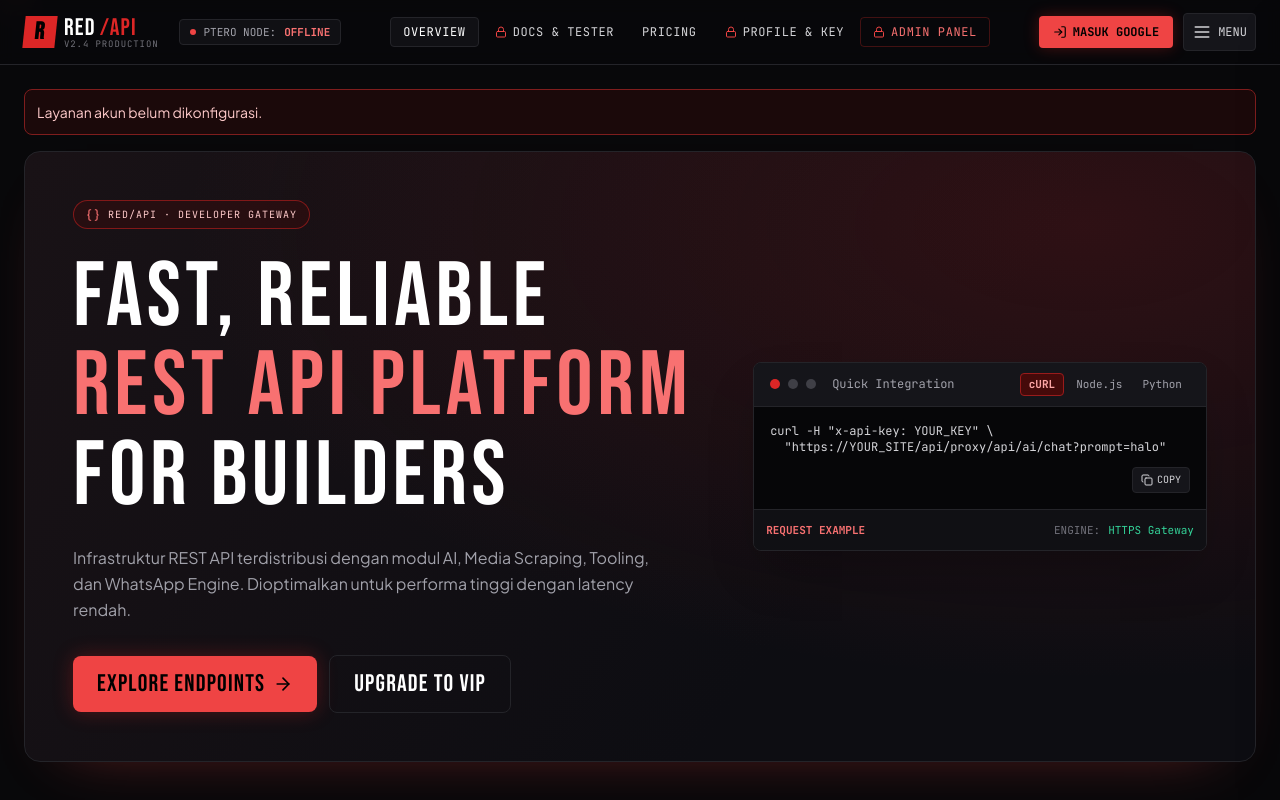
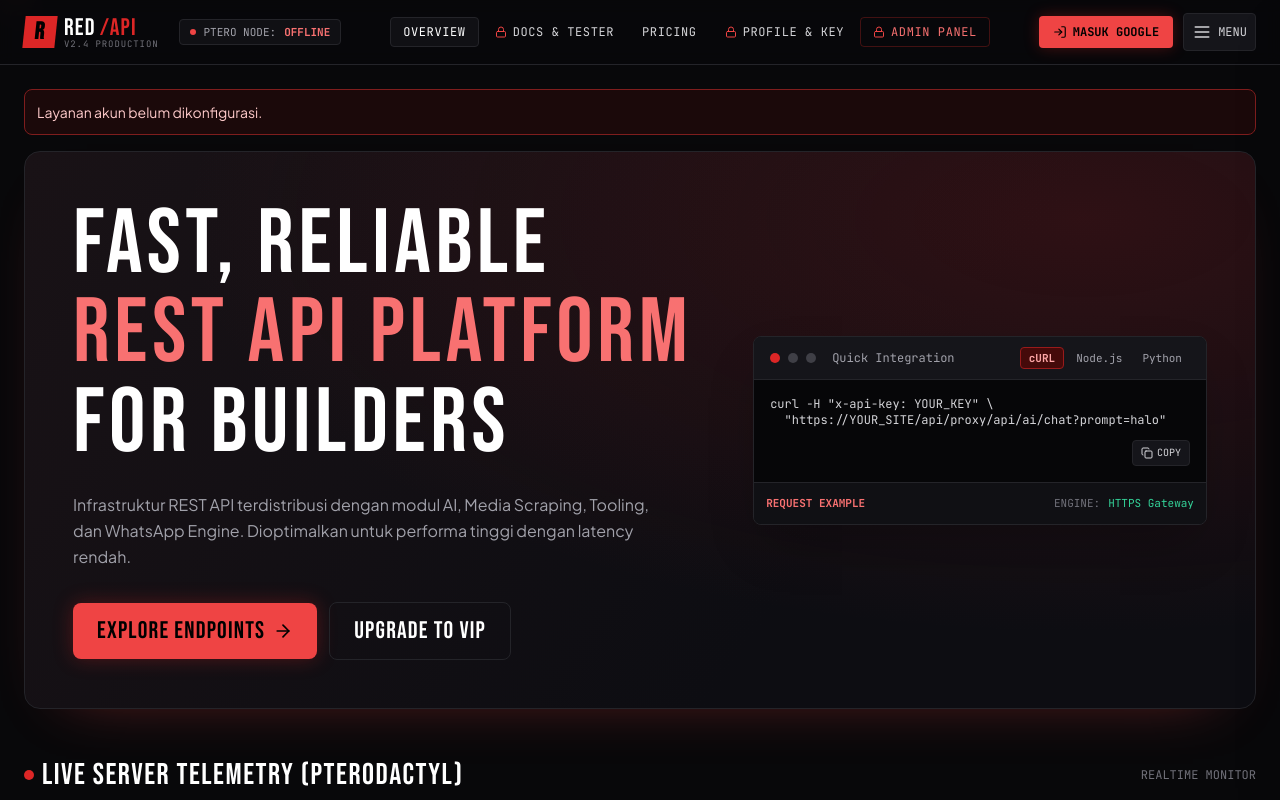
Before and after one commit to yanndevgbut/red-api-platform, a Next.js app: page / in a window 1280 px wide. Shown: the top 800 px of the page. Built offline with nearby package versions, Linux system fonts and the light colour scheme; no server answers.

Commit message:
Remove developer gateway badge from landing page

```diff
--- a/app/page.tsx
+++ b/app/page.tsx
@@ -12,7 +12,7 @@ import UserDashboard from "@/components/UserDashboard";
 import AdminConsole from "@/components/AdminConsole";
 import AuthModal from "@/components/AuthModal";
 import { Profile, ApiKey } from "@/types";
-import { ArrowRight, Braces, Lock, LogIn } from "lucide-react";
+import { ArrowRight, Lock, LogIn } from "lucide-react";
 import { getSupabase } from "@/lib/supabase";
 import type { Session } from "@supabase/supabase-js";
 
@@ -158,10 +158,6 @@ export default function Home() {
             <div className="hero-panel relative rounded-2xl border border-surface-border p-4 sm:p-8 lg:p-12">
               <div className="grid grid-cols-1 lg:grid-cols-12 gap-8 items-start">
                 <div className="min-w-0 lg:col-span-7 space-y-5 sm:space-y-6">
-                  <div className="hero-kicker inline-flex max-w-full items-center gap-2 rounded-full border border-red-800/80 bg-red-950/35 px-3 py-1.5 font-mono-code text-[10px] tracking-widest text-red-200">
-                    <Braces aria-hidden="true" className="h-3.5 w-3.5 shrink-0 text-red-400" />
-                    RED/API · DEVELOPER GATEWAY
-                  </div>
                   <h1 className="hero-title font-bebas tracking-tight text-white">
                     FAST, RELIABLE <br />
                     <span className="text-red-400">REST API PLATFORM</span> <br />
```
